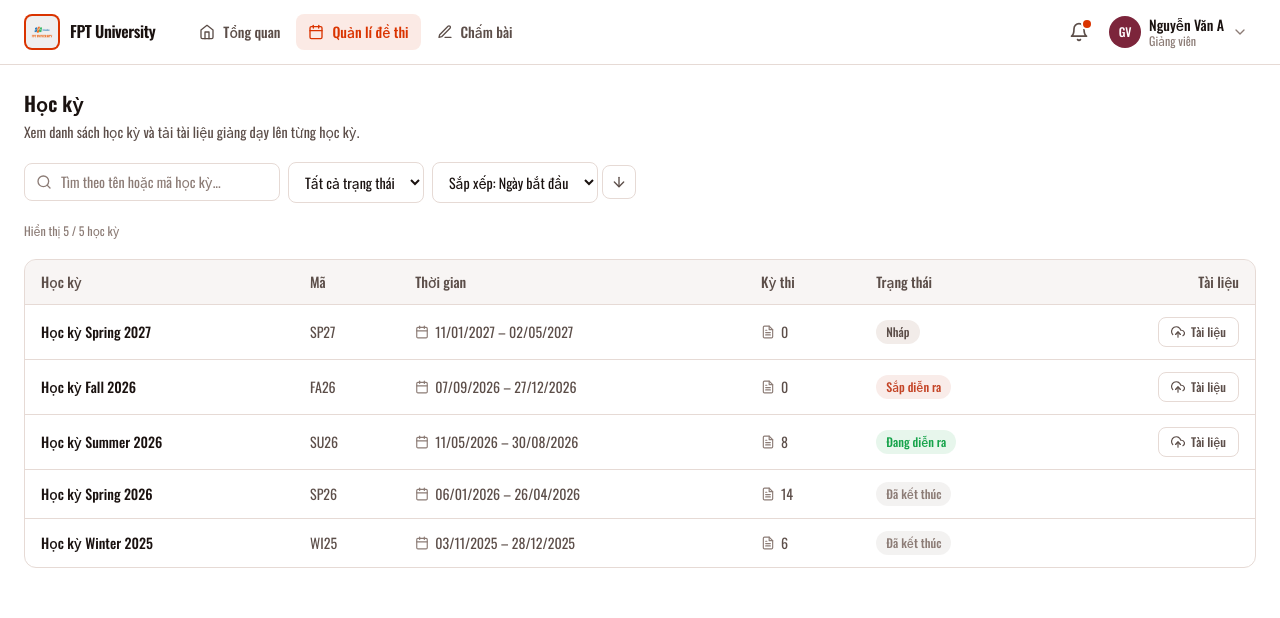
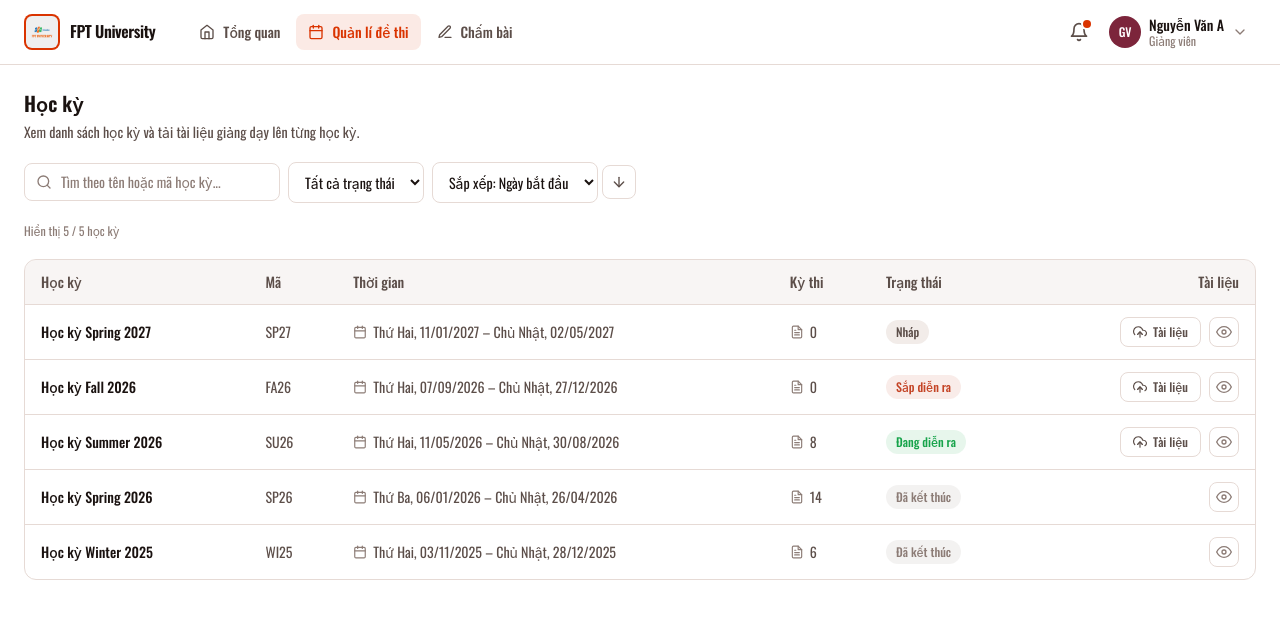
Before and after one commit to huynguyenj/SWR-Grading, a React (Vite) app: page /lecture/examination in a window 1280 px wide. Shown: the top 618 px of the page. Built offline with nearby package versions, Linux system fonts and the light colour scheme.

Commit message:
feat: added more field in upload document modal and added badge & textarea compoents, ViewExamMaterialDetail modal

```diff
--- /dev/null
+++ b/src/components/ui/badge.tsx
@@ -0,0 +1,39 @@
+import { cn } from "@/utils/cn"
+import { cva, type VariantProps } from "class-variance-authority"
+import type { ComponentProps } from "react"
+
+const badgeVariants = cva('inline-flex items-center rounded-full px-2.5 py-1 text-xs font-medium',
+  {
+      variants: {
+         variant: {
+            default: 'bg-bg-muted text-text-secondary',
+            danger: 'bg-brand-rust/10 text-brand-rust',
+            success: 'bg-success/10 text-success',
+         },
+         size: {
+            default: 'px-2.5 py-1',
+            sm: 'px-2 py-1',
+            md: 'px-3 py-1.5',
+            xl: 'px-5 py-2'
+         }
+      },
+      defaultVariants: {
+            variant: 'default',
+            size: 'default'
+      }
+  }
+)
+
+type BadgeType = {
+      content: string
+} & VariantProps<typeof badgeVariants> & ComponentProps<'span'>
+
+export default function Badge({ content, size='default', variant='default', className }: BadgeType) {
+  return (
+    <span
+      className={cn(badgeVariants({ variant, size}), className )}
+    >
+      {content}
+    </span>
+  )
+}
--- /dev/null
+++ b/src/components/ui/textarea.tsx
@@ -0,0 +1,25 @@
+import { cn } from "@/utils/cn"
+import { cva, type VariantProps } from "class-variance-authority"
+import type { ComponentProps } from "react"
+
+const textAreaVariants = cva('w-full rounded-md border border-border-default text-sm text-text-primary placeholder:text-text-muted outline-none focus:border-brand-orange focus:ring-2 focus:ring-brand-orange/15 resize-none',
+      {
+            variants: {
+                  variant: {
+                        default: 'bg-bg-bg-primary'
+                  },
+                  size: {
+                        default: 'px-3 py-2'
+                  }
+            },
+            defaultVariants: {
+                  variant: 'default',
+                  size: 'default'
+            }
+      })
+type TextAreaType = ComponentProps<'textarea'> & VariantProps<typeof textAreaVariants>
+export default function TextArea({ variant='default', size='default', className, ...props }: TextAreaType) {
+  return (
+    <textarea className={cn(textAreaVariants({ variant, size }), className)} {...props}></textarea>
+  )
+}
--- /dev/null
+++ b/src/features/lecturer/examination_materials/components/ConfigExaminationContent.tsx
@@ -0,0 +1,7 @@
+import React from 'react'
+
+export default function ConfigExaminationContent() {
+  return (
+    <div>ConfigExaminationContent</div>
+  )
+}
--- a/src/features/lecturer/examination_materials/components/LecturerSemesterTable.tsx
+++ b/src/features/lecturer/examination_materials/components/LecturerSemesterTable.tsx
@@ -1,20 +1,20 @@
+import Button from '@/components/ui/button'
 import SemesterStatusBadge from '@/features/admin/management/semester/components/SemesterBadge'
 import type { Semester } from '@/features/admin/management/semester/types/semester'
-import { FiCalendar, FiFileText, FiUploadCloud } from 'react-icons/fi'
+import { formatDate } from '@/utils/format'
+import { FiCalendar, FiEye, FiFileText, FiUploadCloud } from 'react-icons/fi'
 
 interface LecturerSemestersTableProps {
   semesters: Semester[]
-  onSelect: (semester: Semester) => void
+  onOpenUpload: (semester: Semester) => void
+  onOpenDetail: (semester: Semester) => void
 }
 
-function formatDate(iso: string) {
-  const d = new Date(iso)
-  return d.toLocaleDateString('vi-VN', { day: '2-digit', month: '2-digit', year: 'numeric' })
-}
 
 export default function LecturerSemestersTable({
   semesters,
-  onSelect,
+  onOpenUpload,
+  onOpenDetail
 }: LecturerSemestersTableProps) {
   if (semesters.length === 0) {
     return (
@@ -68,15 +68,25 @@ export default function LecturerSemestersTable({
                 <SemesterStatusBadge status={semester.status} />
               </td>
               <td className="px-4 py-3 text-right">
+                <div className='flex items-center justify-end gap-2'>
                   {semester.status !== 'completed' &&
                     <button
-                    onClick={() => onSelect(semester)}
+                      onClick={() => onOpenUpload(semester)}
                       className="inline-flex items-center gap-1.5 rounded-md border border-border-default px-3 py-1.5 text-xs font-medium text-text-secondary hover:border-brand-orange hover:text-brand-orange transition-colors"
                     >
                       <FiUploadCloud className="w-3.5 h-3.5" />
                       Tài liệu
                     </button>
                   }
+                    <Button
+                      variant='basic'
+                      onClick={() => onOpenDetail(semester)}
+                      className="rounded-md p-1.5 text-text-muted hover:bg-bhover:text-text-primary transition-colors"
+                      aria-label="Xem chi tiết"
+                    >
+                      <FiEye className="w-4 h-4" />
+                    </Button>
+                </div>
               </td>
             </tr>
           ))}
--- a/src/features/lecturer/examination_materials/components/UploadDocumentModal.tsx
+++ b/src/features/lecturer/examination_materials/components/UploadDocumentModal.tsx
@@ -4,18 +4,17 @@ import type { Semester } from '@/features/admin/management/semester/types/semest
 import SemesterStatusBadge from '@/features/admin/management/semester/components/SemesterBadge'
 import type { UploadedFile } from '@/components/ui/FileUploadZone'
 import FileUploadDropzone from '@/components/ui/FileUploadZone'
+import Input from '@/components/ui/input'
+import { formatDate } from '@/utils/format'
+import TextArea from '@/components/ui/textarea'
 
 interface UploadDocumentsModalProps {
   semester: Semester | null
   onClose: () => void
+  isOpen: boolean
   files: UploadedFile[]
   onFilesAdded: (files: UploadedFile[]) => void
   onRemoveFile: (id: string) => void
-}
-
-function formatDate(iso: string) {
-  const d = new Date(iso)
-  return d.toLocaleDateString('vi-VN', { day: '2-digit', month: '2-digit', year: 'numeric' })
 }
 
 export default function UploadDocumentsModal({
@@ -24,11 +23,12 @@ export default function UploadDocumentsModal({
   files,
   onFilesAdded,
   onRemoveFile,
+  isOpen
 }: UploadDocumentsModalProps) {
   return (
-    <Modal open={semester !== null} onClose={onClose} title={semester?.name} maxWidth="lg">
+    <Modal open={isOpen} onClose={onClose} title={semester?.name} maxWidth="xl">
       {semester && (
-        <div className="px-5 py-4 space-y-5">
+        <div className="px-5 py-4 space-y-5 max-h-[80vh] overflow-y-auto">
           {/* Thông tin tóm tắt học kỳ — chỉ xem, không sửa được */}
           <div className="flex flex-wrap items-center gap-x-5 gap-y-2 rounded-md bg-bg-muted/50 px-4 py-3 text-sm text-text-secondary">
             <span className="flex items-center gap-1.5">
@@ -45,7 +45,36 @@ export default function UploadDocumentsModal({
             </span> */}
             <SemesterStatusBadge status={semester.status} />
           </div>
-
+          {/* Thông tin chung bài thi */}
+          <div>
+            <label className="block text-sm font-medium text-text-primary mb-1.5">
+              Tiêu đề
+            </label>
+            <Input
+              size='basic'
+              placeholder="Bài thi SWR308x"
+            />
+          </div>
+          <div>
+            <label className="block text-sm font-medium text-text-primary mb-1.5">
+              Nội dung
+            </label>
+            <TextArea
+              placeholder="VD: Đề thi bao gồm các câu hỏi về diagram và quy trình..."
+              rows={3}
+            />
+          </div>
+          <div>
+            <label className="block text-sm font-medium text-text-primary mb-1.5">
+              Tổng số câu hỏi
+            </label>
+            <Input
+              type='number'
+              size='basic'
+              min={1}
+              placeholder="1"
+            />
+          </div>
           {/* Upload tài liệu */}
           <div>
             <h3 className="mb-2 text-sm font-semibold text-text-primary">
--- /dev/null
+++ b/src/features/lecturer/examination_materials/components/ViewExamMaterialDetail.tsx
@@ -0,0 +1,62 @@
+import type { UploadedFile } from "@/components/ui/FileUploadZone"
+import Modal from "@/components/ui/modal"
+import SemesterStatusBadge from "@/features/admin/management/semester/components/SemesterBadge"
+import type { Semester } from "@/features/admin/management/semester/types/semester"
+import { formatDate } from "@/utils/format"
+import { FiCalendar } from "react-icons/fi"
+
+interface ViewExamMaterialDetailModalModalProps {
+  semester: Semester | null
+  onClose: () => void
+  onOpen: boolean
+  files: UploadedFile[]
+  onFilesAdded?: (files: UploadedFile[]) => void
+  onRemoveFile?: (id: string) => void
+}
+export default function ViewExamMaterialDetailModal({  onClose, semester, onOpen }: ViewExamMaterialDetailModalModalProps) {
+  return (
+    <Modal open={onOpen} onClose={onClose} title={semester?.name} maxWidth="lg">
+      {semester && (
+        <div className="px-5 py-4 space-y-5">
+          {/* Thông tin tóm tắt học kỳ — chỉ xem, không sửa được */}
+          <div className="flex flex-wrap items-center gap-x-5 gap-y-2 rounded-md bg-bg-muted/50 px-4 py-3 text-sm text-text-secondary">
+            <span className="flex items-center gap-1.5">
+              <FiCalendar className="w-3.5 h-3.5 text-text-muted" />
+              {formatDate(semester.startDate)} – {formatDate(semester.endDate)}
+            </span>
+            <SemesterStatusBadge status={semester.status} />
+          </div>
+          {/* Upload tài liệu */}
+          {/* <div>
+            <h3 className="mb-2 text-sm font-semibold text-text-primary">
+              Tài liệu học kỳ
+            </h3>
+            <FileUploadDropzone
+              files={files}
+              onFilesAdded={onFilesAdded}
+              onRemove={onRemoveFile}
+              accept=".pdf,.doc,.docx,.xlsx,.zip"
+            />
+          </div> */}
+          <div>
+            <h3 className="mb-2 text-sm font-semibold text-text-primary">Danh sách đề thi</h3>
+            <div className="bg-bg-muted/50 px-3 py-2">
+              <div className="max-h-[60vh] overflow-y-auto">
+                <p className="text-sm">[01] Tiêu đề: bài thi SWR308x - Đề thi: SWR308x_FA26xxx.zip</p>
+              </div>
+            </div>
+          </div>
+
+          <div className="flex justify-end pt-1">
+            <button
+              onClick={onClose}
+              className="rounded-md bg-brand-orange px-4 py-2 text-sm font-medium text-white hover:bg-brand-rust transition-colors"
+            >
+              Xong
+            </button>
+          </div>
+        </div>
+      )}
+    </Modal>
+  )
+}
--- a/src/pages/lecture/ExaminationMaterialManagementPage.tsx
+++ b/src/pages/lecture/ExaminationMaterialManagementPage.tsx
@@ -4,6 +4,7 @@ import LecturerSemestersTable from '@/features/lecturer/examination_materials/co
 import type { SortDirection, SortField } from '@/features/lecturer/examination_materials/components/LecturerSemestertoolbar'
 import LecturerSemestersToolbar from '@/features/lecturer/examination_materials/components/LecturerSemestertoolbar'
 import UploadDocumentsModal from '@/features/lecturer/examination_materials/components/UploadDocumentModal'
+import ViewExamMaterialDetailModal from '@/features/lecturer/examination_materials/components/ViewExamMaterialDetail'
 import { useMemo, useState } from 'react'
 
 
@@ -18,6 +19,8 @@ export default function LecturerSemestersPage() {
   const [selectedSemester, setSelectedSemester] = useState<Semester | null>(null)
   // Lưu file đã upload theo từng học kỳ (key = semester.id) để khi mở lại vẫn còn
   const [filesBySemester, setFilesBySemester] = useState<Record<string, UploadedFile[]>>({})
+  const [selectedDetail, setSelectedDetail] = useState(false)
+  const [uploadOpen, setUploadOpen] = useState(false)
 
   const filteredSemesters = useMemo(() => {
     let result = semesters.filter((semester) => {
@@ -57,8 +60,22 @@ export default function LecturerSemestersPage() {
       [selectedSemester.id]: (prev[selectedSemester.id] ?? []).filter((f) => f.id !== id),
     }))
   }
-  console.log(filesBySemester);
-
+  function handleOpenDetail (semester: Semester) {
+    setSelectedSemester(semester)
+    setSelectedDetail(true)
+  }
+  function handleCloseDetail () {
+    setSelectedSemester(null)
+    setSelectedDetail(false)
+  }
+  function handleOpenUpload (semester: Semester) {
+    setSelectedSemester(semester)
+    setUploadOpen(true)
+  }
+  function handleCloseUpload () {
+    setSelectedSemester(null)
+    setUploadOpen(false)
+  }
   return (
     <div className="space-y-5">
       <div>
@@ -87,12 +104,23 @@ export default function LecturerSemestersPage() {
 
       <LecturerSemestersTable
         semesters={filteredSemesters}
-        onSelect={(semester) => setSelectedSemester(semester)}
+        onOpenUpload={handleOpenUpload}
+        onOpenDetail={handleOpenDetail}
       />
 
       <UploadDocumentsModal
         semester={selectedSemester}
-        onClose={() => setSelectedSemester(null)}
+        onClose={handleCloseUpload}
+        isOpen={uploadOpen}
+        files={currentFiles}
+        onFilesAdded={handleFilesAdded}
+        onRemoveFile={handleRemoveFile}
+      />
+
+      <ViewExamMaterialDetailModal
+        semester={selectedSemester}
+        onOpen={selectedDetail}
+        onClose={handleCloseDetail}
         files={currentFiles}
         onFilesAdded={handleFilesAdded}
         onRemoveFile={handleRemoveFile}
```
Lines whose indentation alone changed are shown as unchanged.
